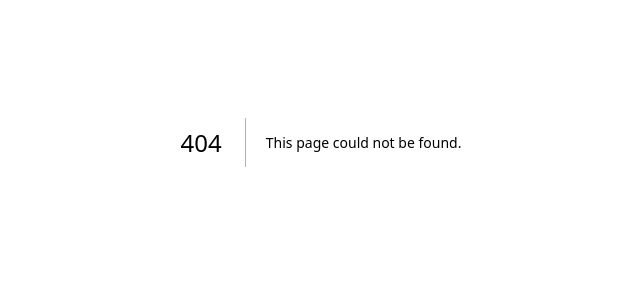
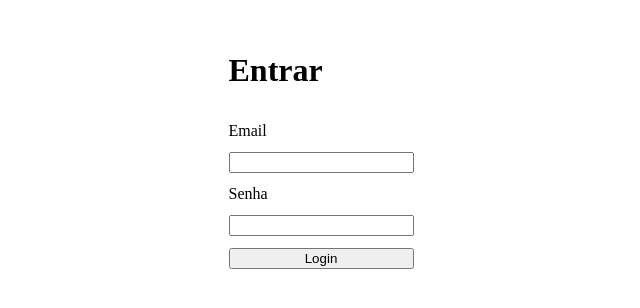
Before and after one commit to lucasmanoelfmc/Sistema-de-Gestao-Financeira, a Next.js app in the folder sistema-de-gestao-financeira/: page /login in a window 1280 px wide. Before the commit this address had no page. Shown: the part 258-566 px from the top of the page, without its empty margins (319-959 px from the left). Built offline with nearby package versions, Linux system fonts and the light colour scheme.

Commit message:
tela login

```diff
--- /dev/null
+++ b/sistema-de-gestao-financeira/src/app/login/page.tsx
@@ -0,0 +1,10 @@
+import LoginForm from '@/components/auth/LoginForm';
+import React from 'react';
+
+export default function LoginPage() {
+  return (
+    <main style={{ minHeight: '100vh', display: 'grid', placeItems: 'center' }}>
+      <LoginForm />
+    </main>
+  );
+}
--- /dev/null
+++ b/sistema-de-gestao-financeira/src/components/auth/LoginForm.tsx
@@ -0,0 +1,75 @@
+'use client';
+
+import React from 'react';
+import { FormEvent, useState } from 'react';
+
+type LoginResponse = {
+  token: string;
+};
+
+export default function LoginForm() {
+  const [email, setEmail] = useState('');
+  const [password, setPassword] = useState('');
+  const [loading, setLoading] = useState(false);
+  const [error, setError] = useState('');
+
+  async function handleSubmit(event: FormEvent<HTMLFormElement>) {
+    event.preventDefault();
+    setLoading(true);
+    setError('');
+
+    try {
+      const response = await fetch('/api/auth/login', {
+        method: 'POST',
+        headers: {
+          'Content-Type': 'application/json',
+        },
+        body: JSON.stringify({ email, password }),
+      });
+
+      const data = (await response.json()) as LoginResponse & { message?: string };
+
+      if (!response.ok || !data.token) {
+        throw new Error(data.message || 'Falha no login.');
+      }
+
+      localStorage.setItem('token', data.token);
+      window.location.href = '/dashboard';
+    } catch (submitError) {
+      const message = submitError instanceof Error ? submitError.message : 'Erro ao fazer login.';
+      setError(message);
+    } finally {
+      setLoading(false);
+    }
+  }
+
+  return (
+    <form onSubmit={handleSubmit} style={{ display: 'grid', gap: 12, maxWidth: 360 }}>
+      <h1>Entrar</h1>
+
+      <label htmlFor="email">Email</label>
+      <input
+        id="email"
+        type="email"
+        value={email}
+        onChange={(event) => setEmail(event.target.value)}
+        required
+      />
+
+      <label htmlFor="password">Senha</label>
+      <input
+        id="password"
+        type="password"
+        value={password}
+        onChange={(event) => setPassword(event.target.value)}
+        required
+      />
+
+      <button type="submit" disabled={loading}>
+        {loading ? 'Entrando...' : 'Login'}
+      </button>
+
+      {error ? <p style={{ color: '#c00' }}>{error}</p> : null}
+    </form>
+  );
+}
```
